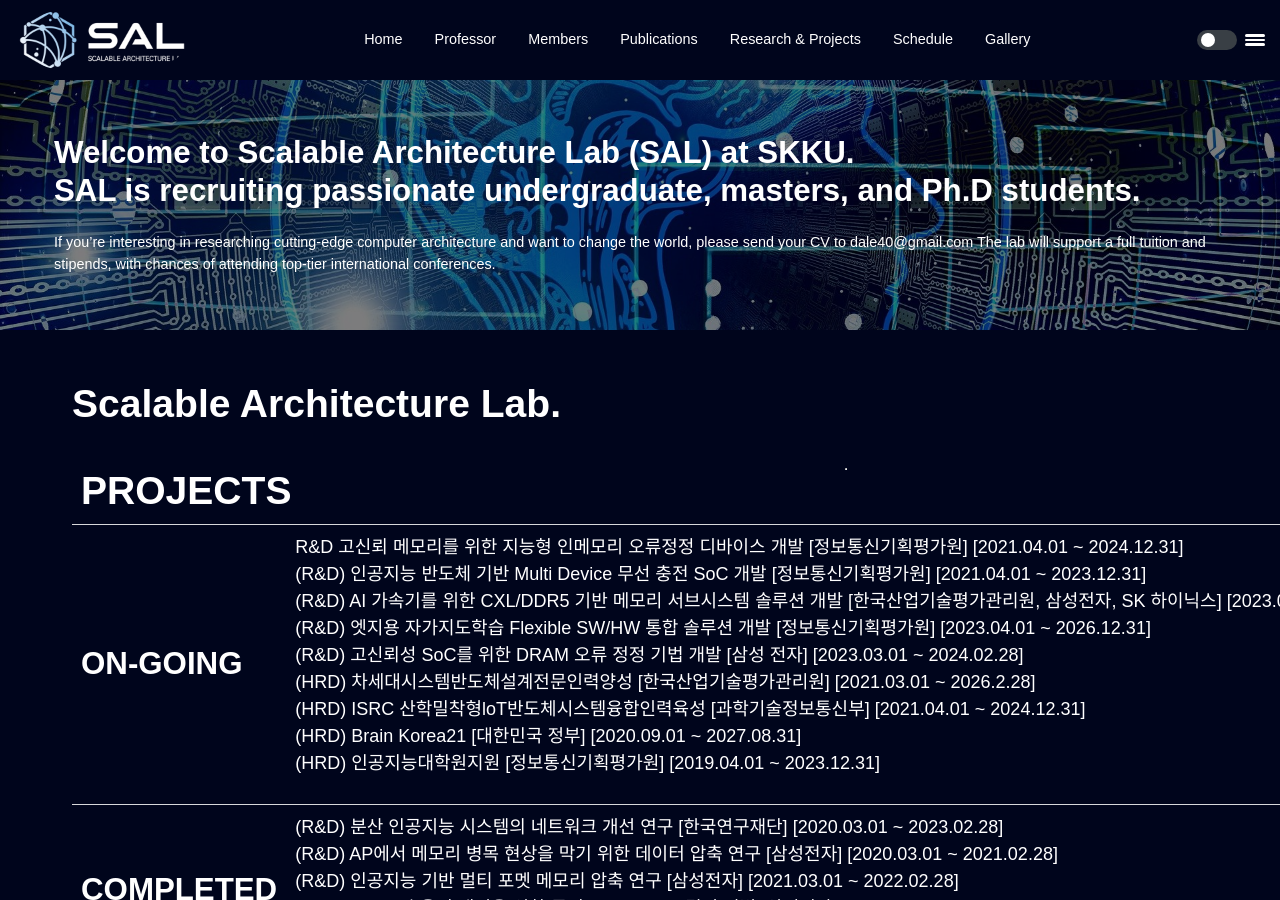
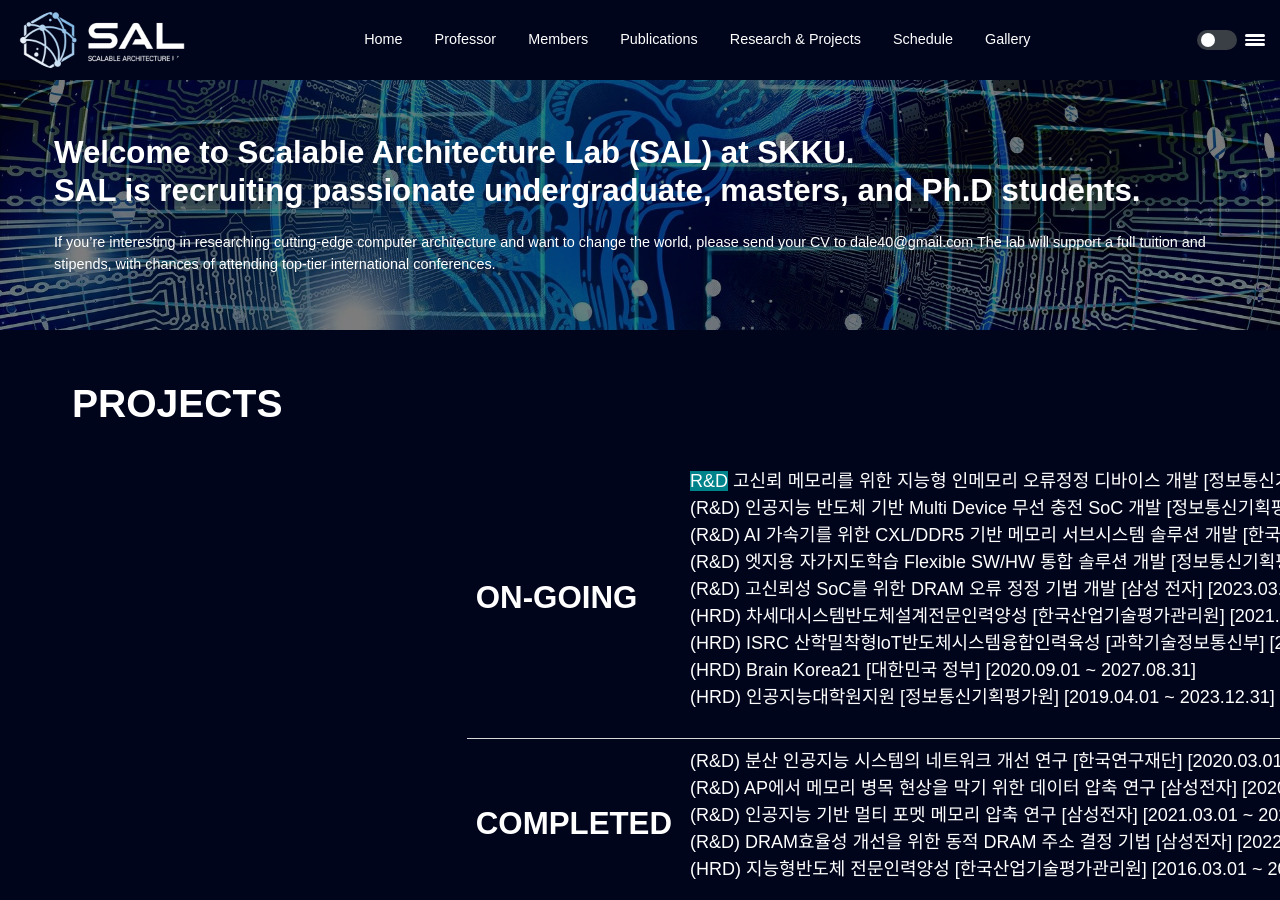
Before and after one commit to scalable-arch/scalable-arch.github.io, a Jekyll site: the page built from projects.md, in a window 1280 px wide and 900 px high. Built offline with Jekyll 4.4.1, drawn with Linux system fonts in a browser that asks for light colours.

Commit message:
Update projects.md

```diff
--- a/projects.md
+++ b/projects.md
@@ -1,21 +1,19 @@
 ---
-title: ""
+title: PROJECTS
 permalink: /projects/
 layout: posts-page
 ---
 
 
+<br>
+
 <table border="0">
-  <tr>
-    <td colspan=2>
-      <h1> PROJECTS </h1>
-    </td>
-  </tr>
+
   <tr>
     <td> <h2> ON-GOING </h2> </td>
     <td nowrap>
       <ol>
-        <li> <span class="tag">R&D</span> 고신뢰 메모리를 위한 지능형 인메모리 오류정정 디바이스 개발 [정보통신기획평가원] [2021.04.01 ~ 2024.12.31] </li>
+        <li> <span style="background-color:#00838a;">R&D</span> 고신뢰 메모리를 위한 지능형 인메모리 오류정정 디바이스 개발 [정보통신기획평가원] [2021.04.01 ~ 2024.12.31] </li>
         <li> (R&D) 인공지능 반도체 기반 Multi Device 무선 충전 SoC 개발 [정보통신기획평가원] [2021.04.01 ~ 2023.12.31] </li>
         <li> (R&D) AI 가속기를 위한 CXL/DDR5 기반 메모리 서브시스템 솔루션 개발 [한국산업기술평가관리원, 삼성전자, SK 하이닉스] [2023.04.01 ~ 2025.12.31] </li>
         <li> (R&D) 엣지용 자가지도학습 Flexible SW/HW 통합 솔루션 개발 [정보통신기획평가원] [2023.04.01 ~ 2026.12.31] </li>
```
